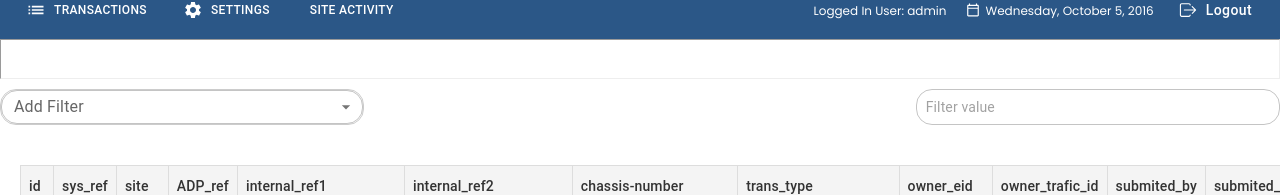
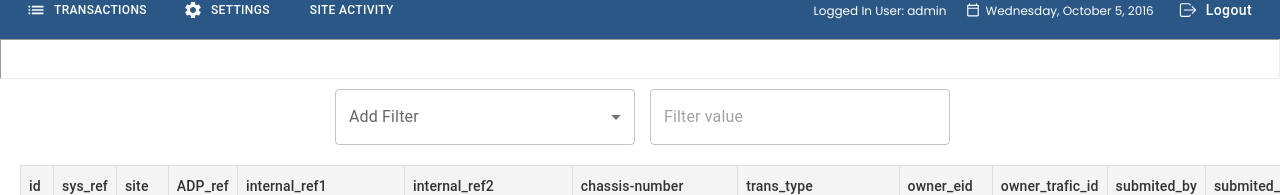
Before and after one commit to thetala3/my-login-app, a React (Create React App) app: page /list-transactions in a window 1280 px wide. Shown: the part 338-533 px from the top of the page. Built offline with nearby package versions, Linux system fonts and the light colour scheme; the HTML template or start-up script is replaced by a standard one.

Commit message:
Fix Select, Input box styling

```diff
--- a/src/components/Header/index.css
+++ b/src/components/Header/index.css
@@ -53,6 +53,8 @@
   justify-content: center;
   align-items: center;
   text-align: center;
+  width: 100%;
+  margin: 0 auto;
 }
 
 .language-selector button {
--- a/src/components/react-table/DataTable.jsx
+++ b/src/components/react-table/DataTable.jsx
@@ -66,16 +66,11 @@ const CustomTable = ({ data }) => {
 
   return (
     <Box>
-      <Box
-        className="custom-input-container"
-        sx={{
-          display: "flex",
-          alignItems: "center",
-          gap: "5px",
-          marginBottom: "10px"
-        }}
-      >
-        <FormControl variant="outlined" fullWidth>
+      <Box className="custom-input-container" sx={{ marginTop: "10px" }}>
+        <FormControl
+          variant="outlined"
+          sx={{ flex: 1, maxWidth: 300, margin: "0 10px" }}
+        >
           <InputLabel id="select-column-label">Add Filter</InputLabel>
           <Select
             labelId="select-column-label"
@@ -83,20 +78,6 @@ const CustomTable = ({ data }) => {
             value={selectedColumn}
             onChange={(e) => setSelectedColumn(e.target.value)}
             label="Add Filter"
-            sx={{
-              width: "40%",
-              height: 36,
-              border: "1px solid #ccc",
-              borderRadius: 4,
-              fontSize: 14,
-              margin: "10px 0",
-              "& .MuiOutlinedInput-input": {
-                padding: "5px 10px"
-              },
-              "& .MuiSvgIcon-root": {
-                fontSize: 20
-              }
-            }}
           >
             <MenuItem value="">
               <em>None</em>
@@ -114,21 +95,7 @@ const CustomTable = ({ data }) => {
           variant="outlined"
           value={filterText}
           onChange={(e) => setFilterText(e.target.value)}
-          sx={{
-            width: "40%",
-            "& .MuiOutlinedInput-root": {
-              height: 36,
-              borderRadius: 4,
-              fontSize: 14,
-              margin: "10px 0",
-              "& .MuiOutlinedInput-input": {
-                padding: "5px 10px"
-              },
-              "& .MuiSvgIcon-root": {
-                fontSize: 20
-              }
-            }
-          }}
+          sx={{ flex: 1, maxWidth: 300, margin: "0 10px" }}
         />
       </Box>
       <TableContainer className="custom-table-container">
--- a/src/components/react-table/index.css
+++ b/src/components/react-table/index.css
@@ -1,17 +1,18 @@
-/* .custom-select,
+.custom-select,
 .custom-input {
-  width: 100%;
-  height: 36px;
-  border: 1px solid #ccc;
-  background: transparent;
-  border-radius: 4px;
-  font-size: 14px;
-  padding: 5px 10px;
-  margin: 10px 0;
-} */
+  margin: 0 5px !important;
+  flex: 1 1 auto;
+}
 
 .custom-input::placeholder {
   color: rgba(0, 0, 0, 0.42);
+}
+
+.custom-input-container {
+  display: flex;
+  justify-content: center; /* Center the children horizontally */
+  gap: "10px"; /* Adjust the gap between elements */
+  margin: "20px"; /* Vertical margin for spacing, remove horizontal margin */
 }
 
 .custom-table-container {
```
